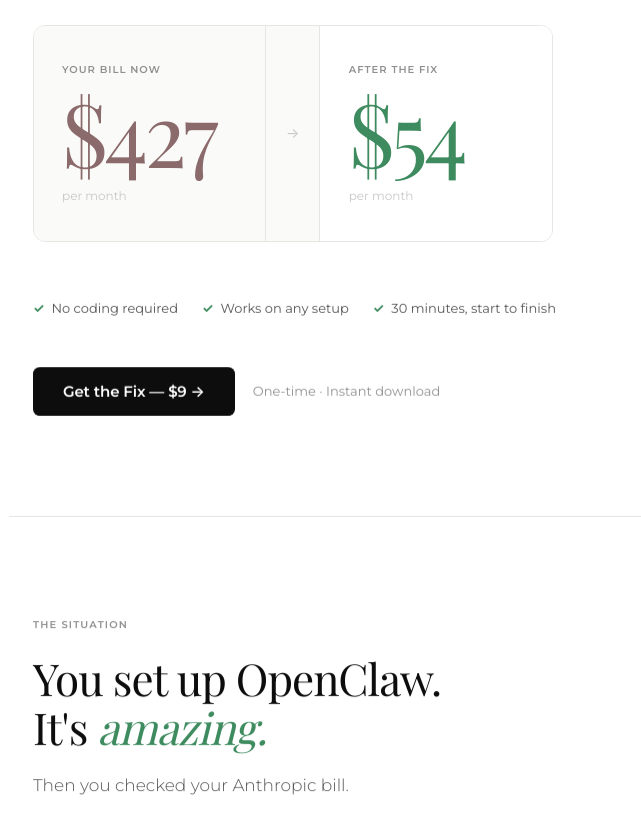
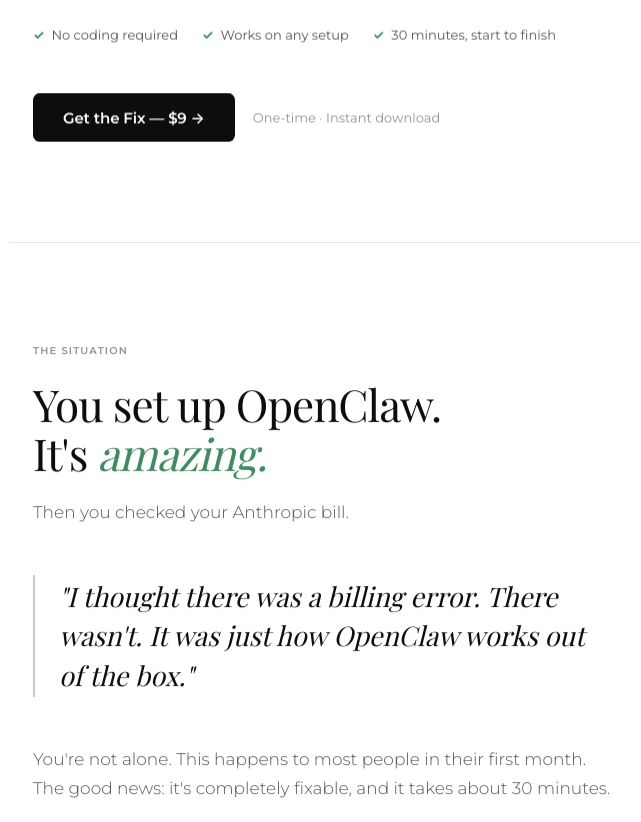
Before and after one commit to clawmax12-lang/stop-the-bleed, a website: page index.html in a window 1280 px wide. Shown: the part 915-1737 px from the top of the page, without its empty margins (151-792 px from the left). Drawn offline with nearby package versions, Linux system fonts and the light colour scheme; a web font is replaced by a local one.

Commit message:
remove: duplicate comparison widget in hero (kept animated version above)

```diff
--- a/index.html
+++ b/index.html
@@ -729,20 +729,6 @@
     <div class="meter-note" id="meterNote">watching your bill grow&hellip;</div>
   </div>
 
-  <div class="comparison reveal reveal-d1">
-    <div class="comparison-side before">
-      <div class="comparison-label">Your bill now</div>
-      <div class="comparison-num before" data-count="427">$427</div>
-      <div class="comparison-note">per month</div>
-    </div>
-    <div class="comparison-divider arrow-reveal">→</div>
-    <div class="comparison-side after">
-      <div class="comparison-label">After the fix</div>
-      <div class="comparison-num after" data-count="54">$54</div>
-      <div class="comparison-note">per month</div>
-    </div>
-  </div>
-
   <div class="proof-bar reveal reveal-d2">
     <div class="proof-item">
       <span class="proof-check">✓</span>
```
